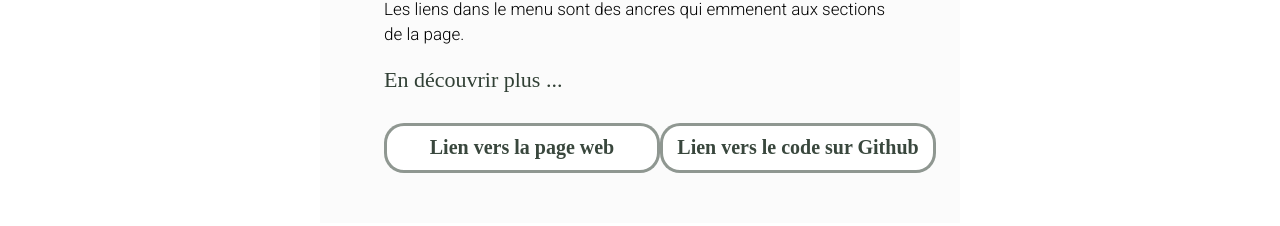
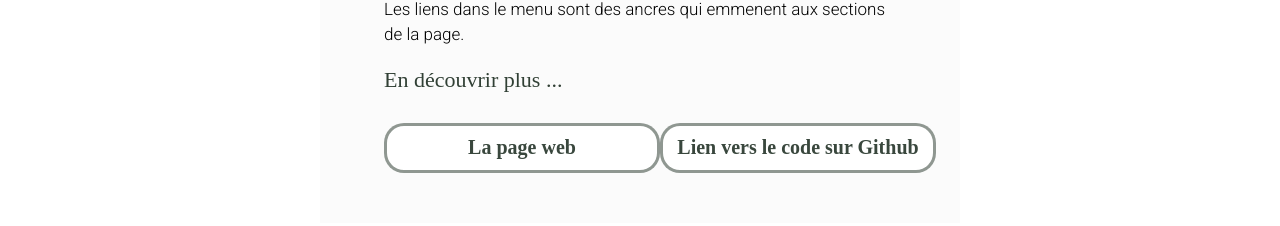
Before and after one commit to VanesMP/portfolioVMP, a React (Create React App) app: page /projectPage/001 in a window 1280 px wide. Shown: the part 850-1076 px from the top of the page. Built offline with nearby package versions, Linux system fonts and the light colour scheme; a web font is replaced by a local one.

Commit message:
changement data.js

```diff
--- a/src/Pages/Contact.js
+++ b/src/Pages/Contact.js
@@ -107,7 +107,7 @@ function Contact() {
                                     <ContactLink styleIconentext="iconentext"
                                                 icone={iconeLinkedin}
                                                 // targetLink={handleClick}
-                                                targetLink="www.linkedin.com/in/vanessa-macedo-pinto-devjunior"
+                                                targetLink="http://www.linkedin.com/in/vanessa-macedo-pinto-devjunior"
                                                 // targetLink={test}
                                                 // key={linkedinLink.name}
                                                 // targetLink={linkedinLink.Linkedin}
--- a/src/Styles/header.css
+++ b/src/Styles/header.css
@@ -8,6 +8,7 @@
 #ancreMenu {
     position: absolute;
     top: 0;
+    width: 100%;
 }
 
 .containerName {
@@ -15,7 +16,7 @@
     flex-direction: column;
     align-items: center;
     justify-content: center;
-    width: 45%;
+    width: 42%;
     height: 120px;
     opacity: 80%;
 }
--- a/src/data.js
+++ b/src/data.js
@@ -85,7 +85,7 @@ export const dataList = [{
         tagsTechno: ["html", "css"],
         tagsSkills: ["maquette", "responsive", "versionning"],
         gitLink: "https://github.com/VanesMP/MacedopintoVanessa_2_06052021",
-        nameLinkApercu: "Lien vers la page web",
+        nameLinkApercu: "La page web",
         gitWebsite: "https://vanesmp.github.io/MacedopintoVanessa_2_06052021/"
     },
     {
@@ -113,7 +113,7 @@ export const dataList = [{
         tagsTechno: ["html", "css"],
         tagsSkills: ["maquette", "responsive", "versionning", "animationCSS", "navigation"],
         gitLink: "https://github.com/VanesMP/MacedopintoVanessa_3_06052021",
-        nameLinkApercu: "Lien vers la page web",
+        nameLinkApercu: "La page web",
         gitWebsite: "https://vanesmp.github.io/MacedopintoVanessa_3_06052021/"
     },
     {
@@ -140,7 +140,7 @@ export const dataList = [{
         tagsTechno: ["html", "css", "javascript"],
         tagsSkills: ["responsive", "versionning", "formulaire", "navigation", "landingPage"],
         gitLink: "https://github.com/VanesMP/MacedopintoVanessa_4_06052021",
-        nameLinkApercu: "Lien vers la page web",
+        nameLinkApercu: "La page web",
         gitWebsite: "https://vanesmp.github.io/MacedopintoVanessa_4_06052021/"
     },
     {
@@ -171,7 +171,7 @@ export const dataList = [{
         tagsTechno: ["html", "css", "sass", "javascript"],
         tagsSkills: ["responsive", "versionning", "desinPattern", "navigation", "accessibilite"],
         gitLink: "https://github.com/VanesMP/MacedopintoVanessa_6_06052021",
-        nameLinkApercu: "Lien vers la page web",
+        nameLinkApercu: "La page web",
         gitWebsite: "https://vanesmp.github.io/MacedopintoVanessa_6_06052021/"
     },
     {
@@ -202,7 +202,7 @@ export const dataList = [{
         tagsTechno: ["html", "css", "javascript"],
         tagsSkills: ["versionning", "algorithme", "tri"],
         gitLink: "https://github.com/VanesMP/VanesMP-MacedopintoVanessa_7_06052021",
-        nameLinkApercu: "Lien vers la page web",
+        nameLinkApercu: "La page web",
         gitWebsite: "https://vanesmp.github.io/VanesMP-MacedopintoVanessa_7_06052021/"
     },
     {
@@ -233,7 +233,7 @@ export const dataList = [{
         tagsTechno: ["figma"],
         tagsSkills: ["maquette", "userstories"],
         gitLink: "?",
-        nameLinkApercu: "Aperçu de la maquette",
+        nameLinkApercu: "La maquette",
         gitWebsite: "https://www.figma.com/proto/SJguRYU06mWo71XcjRlmDO/Learn%40Home?node-id=14%3A86&scaling=min-zoom&page-id=0%3A1"
     },
     {
@@ -259,7 +259,7 @@ export const dataList = [{
         tagsTechno: ["html", "css", "javascript", "react"],
         tagsSkills: ["responsive", "versionning", "composant", "framework", "navigation"],
         gitLink: "?",
-        nameLinkApercu: "Lien vers la page web",
+        nameLinkApercu: "La page web",
         gitWebsite: "?"
     },
     {
```
